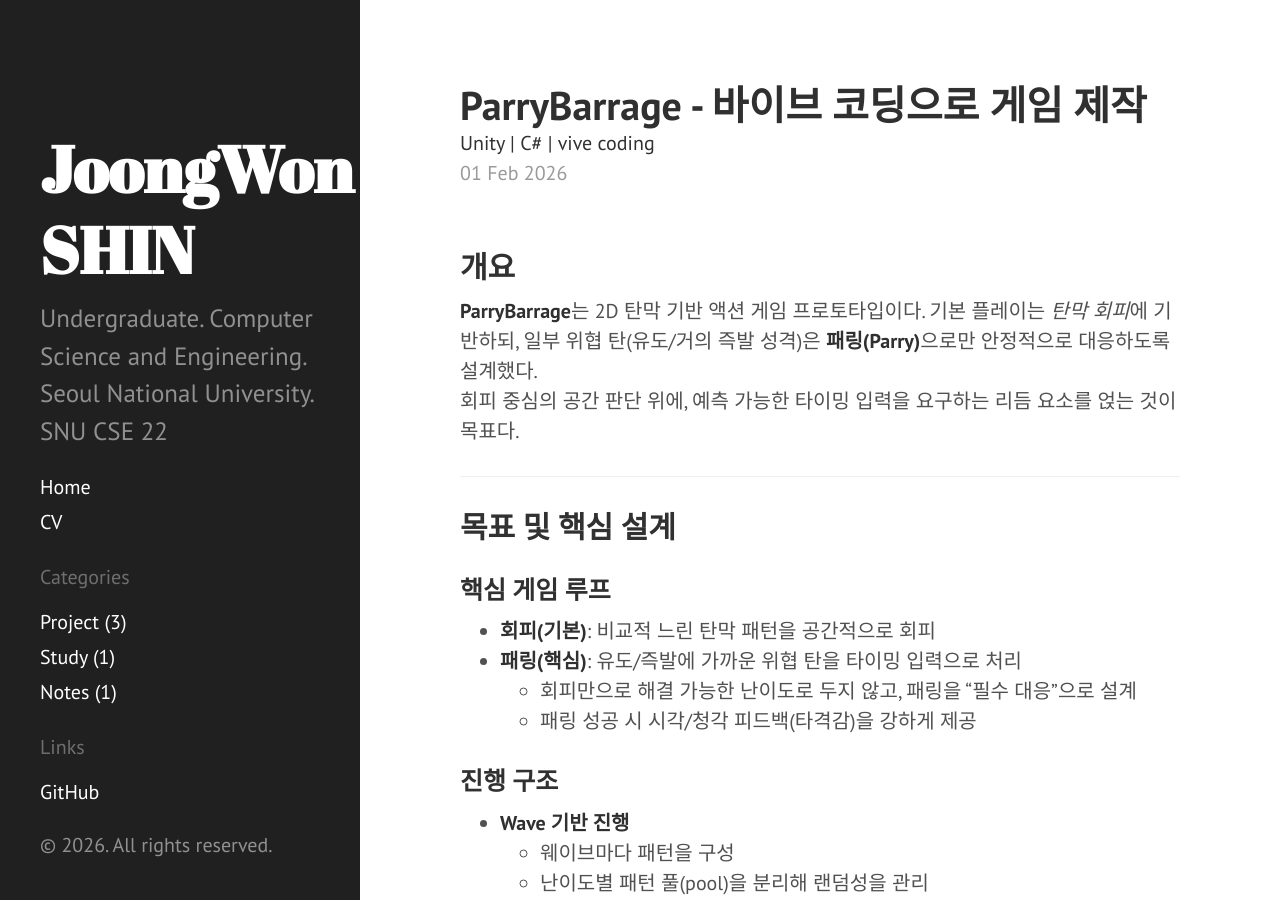
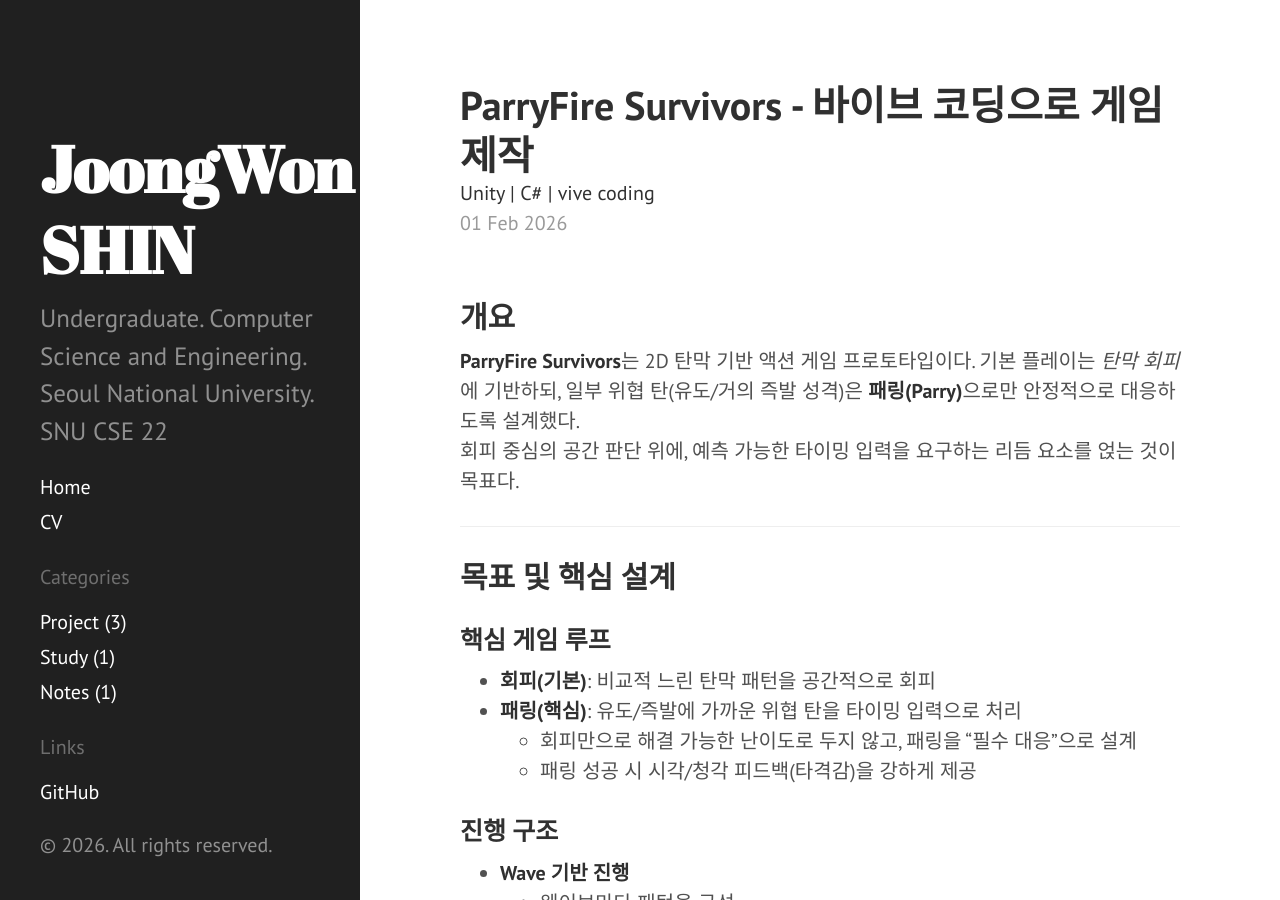
Before and after one commit to joongwon0204/joongwon0204.github.io, a Jekyll site: the page built from _posts/2026-02-01-ParryBarrage.md, in a window 1280 px wide and 900 px high. Built offline with Jekyll 4.4.1, drawn with Linux system fonts in a browser that asks for light colours.

Commit message:
change name

```diff
--- a/_posts/2026-02-01-ParryBarrage.md
+++ b/_posts/2026-02-01-ParryBarrage.md
@@ -1,6 +1,6 @@
 ---
 layout: post
-title: "ParryBarrage - 바이브 코딩으로 게임 제작"
+title: "ParryFire Survivors - 바이브 코딩으로 게임 제작"
 subtitle: "Unity | C# | vive coding"
 categories: [project]
 ---
@@ -8,7 +8,7 @@ categories: [project]
 
 ## 개요
 
-**ParryBarrage**는 2D 탄막 기반 액션 게임 프로토타입이다. 기본 플레이는 *탄막 회피*에 기반하되, 일부 위협 탄(유도/거의 즉발 성격)은 **패링(Parry)**으로만 안정적으로 대응하도록 설계했다.
+**ParryFire Survivors**는 2D 탄막 기반 액션 게임 프로토타입이다. 기본 플레이는 *탄막 회피*에 기반하되, 일부 위협 탄(유도/거의 즉발 성격)은 **패링(Parry)**으로만 안정적으로 대응하도록 설계했다.
 회피 중심의 공간 판단 위에, 예측 가능한 타이밍 입력을 요구하는 리듬 요소를 얹는 것이 목표다.
 
 ---
```
